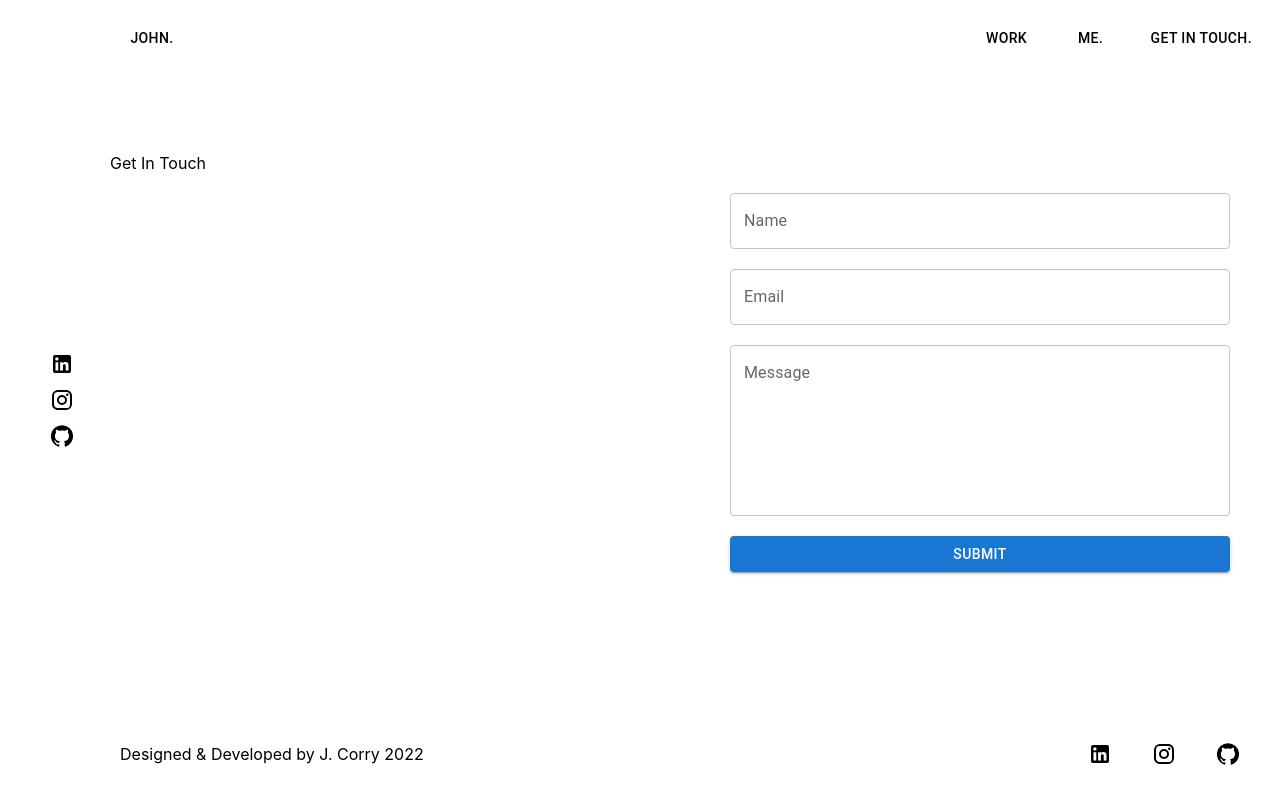
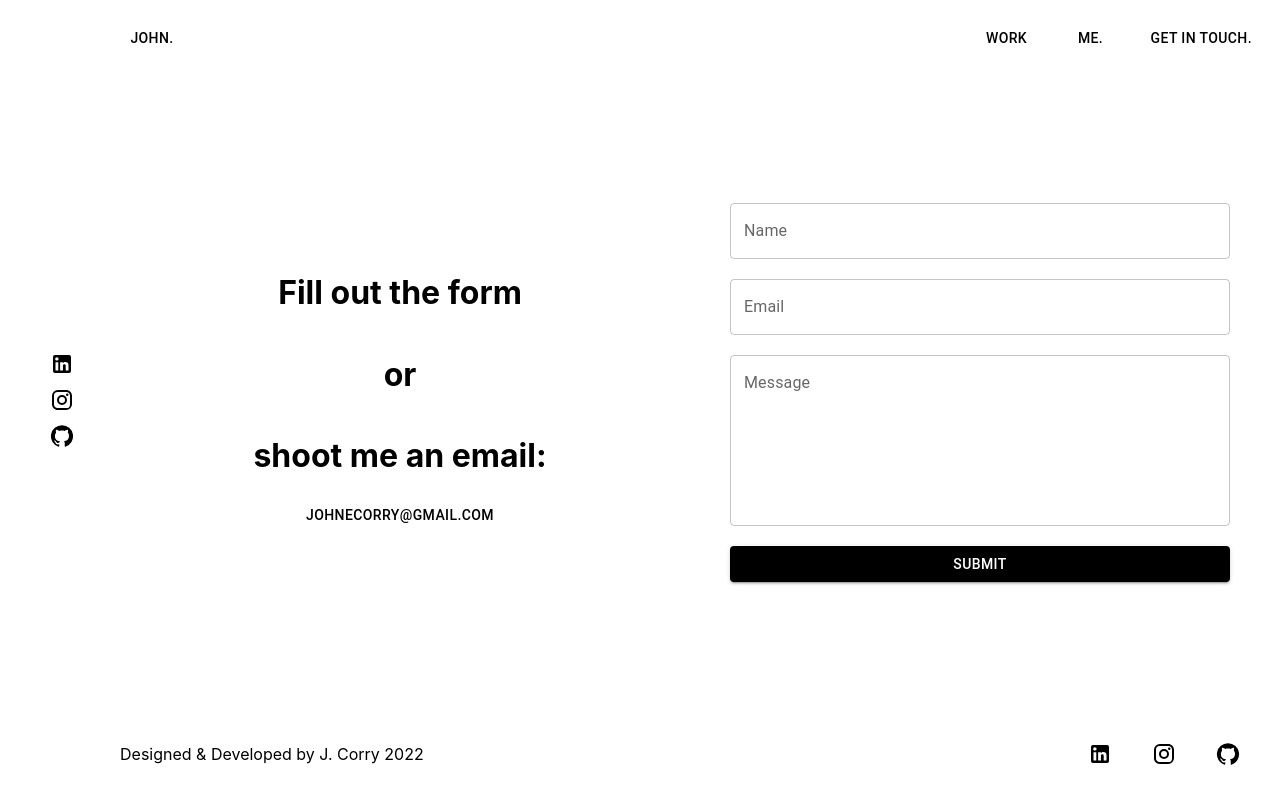
Before and after one commit to johnec123/ReactPersonalWebsite, a React (Create React App) app: page /get-in-touch in a window 1280 px wide. Built offline with nearby package versions, Linux system fonts and the light colour scheme.

Commit message:
validation added

```diff
--- a/src/main/components/contactForm/index.tsx
+++ b/src/main/components/contactForm/index.tsx
@@ -3,7 +3,7 @@ import "./styles.css";
 import React, { useState } from "react";
 import { SubmitHandler, useForm } from "react-hook-form";
 import { init, sendForm } from "emailjs-com";
-import { Button, TextField } from "@mui/material";
+import { Alert, Button, TextField } from "@mui/material";
 import Swal from "sweetalert2";
 init("R9_WiWNdzaK_iGbJC");
 
@@ -17,7 +17,6 @@ const ContactForm: React.FC = () => {
   const {
     register,
     handleSubmit,
-    watch,
     formState: { errors },
   } = useForm<Inputs>();
   const [contactNumber, setContactNumber] = useState("000000");
@@ -28,10 +27,15 @@ const ContactForm: React.FC = () => {
     sendForm("default_service", "template_2ho7kjd", "#contact-form").then(
       function (response) {
         console.log("SUCCESS!", response.status, response.text);
-        Swal.fire("Message Sent");
+        Swal.fire({
+          title: "Message Sent",
+          confirmButtonText: "Ok",
+          confirmButtonColor: "black",
+        });
       },
       function (error) {
         console.log("FAILED...", error);
+        Swal.fire("Message Failed");
       }
     );
   };
@@ -41,29 +45,91 @@ const ContactForm: React.FC = () => {
     setContactNumber(numStr.substring(numStr.length - 6));
   };
 
-  //const handleReset = () => setTextValue("");
-
   return (
     <form className="form" id="contact-form" onSubmit={handleSubmit(onSubmit)}>
       <input type="hidden" name="contact_number" value={contactNumber} />
-      <TextField label={"Name"} {...register("user_name")} />
+      {errors.user_name && errors.user_name.type === "required" && (
+        <Alert severity="error">Name is required</Alert>
+      )}
+      {errors.user_name && errors.user_name.type === "maxLength" && (
+        <Alert severity="error">Too many characters entered</Alert>
+      )}
+      <TextField
+        label={"Name"}
+        aria-invalid={errors.user_name ? "true" : "false"}
+        {...register("user_name", { required: true, maxLength: 30 })}
+        sx={{
+          "& label.Mui-focused": {
+            color: "black",
+          },
+          "& .MuiOutlinedInput-root": {
+            "&.Mui-focused fieldset": {
+              borderColor: "black",
+            },
+          },
+        }}
+      />
       <br />
-      <TextField label={"Email"} {...register("user_email")} />
+      {errors.user_email && errors.user_email.type === "required" && (
+        <Alert severity="error">Email is required</Alert>
+      )}
+      {errors.user_email && errors.user_email.type === "pattern" && (
+        <Alert severity="error">Email address is not valid</Alert>
+      )}
+      <TextField
+        label={"Email"}
+        aria-invalid={errors.user_email ? "true" : "false"}
+        {...register("user_email", { required: true, pattern: /\S+@\S+\.\S+/ })}
+        sx={{
+          "& label.Mui-focused": {
+            color: "black",
+          },
+          "& .MuiOutlinedInput-root": {
+            "&.Mui-focused fieldset": {
+              borderColor: "black",
+            },
+          },
+        }}
+      />
       <br />
+      {errors.message && errors.message.type === "required" && (
+        <Alert severity="error">Message is required</Alert>
+      )}
+      {errors.message && errors.message.type === "maxLength" && (
+        <Alert severity="error">Too many characters entered</Alert>
+      )}
       <TextField
         label={"Message"}
-        {...register("message")}
+        aria-invalid={errors.message ? "true" : "false"}
+        {...register("message", { required: true, maxLength: 180 })}
         multiline={true}
         minRows={6}
+        sx={{
+          "& label.Mui-focused": {
+            color: "black",
+          },
+          "& .MuiOutlinedInput-root": {
+            "&.Mui-focused fieldset": {
+              borderColor: "black",
+            },
+          },
+        }}
       />
       <br />
-      <Button variant="contained" onClick={handleSubmit(onSubmit)}>
+      <Button
+        variant="contained"
+        onClick={handleSubmit(onSubmit)}
+        sx={{
+          color: "white",
+          backgroundColor: "black",
+          "&:hover": {
+            backgroundColor: "white",
+            color: "black",
+          },
+        }}
+      >
         Submit
       </Button>
-      <br />
-      {/* <Button variant="contained" onClick={handleReset}>
-        Reset
-      </Button> */}
     </form>
   );
 };
--- /dev/null
+++ b/src/main/components/contactText/index.tsx
@@ -0,0 +1,26 @@
+import "./styles.css";
+
+import { Button } from "@mui/material";
+import React from "react";
+import Swal from "sweetalert2";
+
+const ContactText: React.FC = () => {
+  return (
+    <div className="contactText-wrapper">
+      <h1>Fill out the form</h1>
+      <h1>or</h1>
+      <h1>shoot me an email:</h1>
+      <Button
+        onClick={() => {
+          navigator.clipboard.writeText("johnecorry@gmail.com");
+          Swal.fire("Copied to clipboard");
+        }}
+        sx={{ color: "black" }}
+      >
+        johnecorry@gmail.com
+      </Button>
+    </div>
+  );
+};
+
+export default ContactText;
--- /dev/null
+++ b/src/main/components/contactText/styles.css
@@ -0,0 +1,6 @@
+.contactText-wrapper {
+  display: flex;
+  flex-direction: column;
+  justify-content: center;
+  align-items: center;
+}
--- a/src/main/pages/getInTouch/index.tsx
+++ b/src/main/pages/getInTouch/index.tsx
@@ -2,11 +2,14 @@ import "./styles.css";
 
 import React from "react";
 import ContactForm from "../../components/contactForm";
+import ContactText from "../../components/contactText";
 
 const GetInTouch: React.FC = () => {
   return (
     <div className="getInTouch-wrapper">
-      <div className="getInTouch-aside">Get In Touch</div>
+      <div className="getInTouch-aside">
+        <ContactText />
+      </div>
       <div className="getInTouch-aside">
         <ContactForm />
       </div>
--- a/src/main/pages/getInTouch/styles.css
+++ b/src/main/pages/getInTouch/styles.css
@@ -6,4 +6,5 @@
   display: flex;
   flex-direction: row;
   flex: 1;
+  align-items: center;
 }
```
